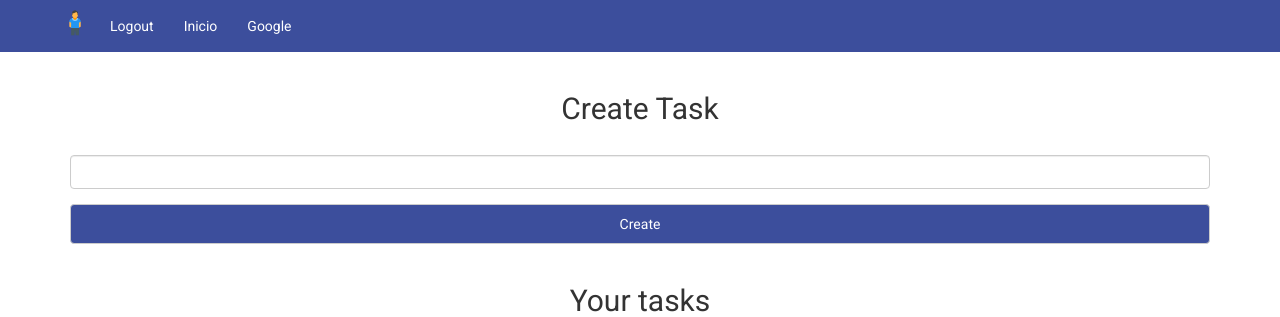
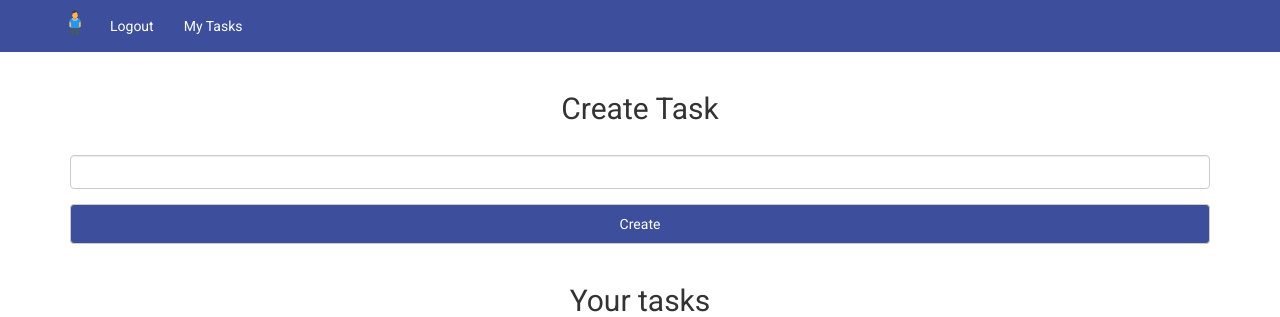
Before and after one commit to sleatherv/TODO-App, a Flask app: page /hello in a window 1280 px wide. Shown: the top 317 px of the page. Run offline with Flask 2, Linux system fonts and the light colour scheme; a user stored in the database is signed in; data that the repository does not hold is empty; some libraries are stand-ins or nearby versions.

Commit message:
Delete google Link

```diff
--- a/app/templates/navbar.html
+++ b/app/templates/navbar.html
@@ -22,9 +22,7 @@
                     <a href="{{ url_for('auth.signup') }}">Signup</a>
                 </li>
                 {% endif %}
-                <li><a href="{{ url_for('index') }}">Inicio</a></li>
-                <li><a href="https://www.google.com" target="_blank">Google</a></li>
-
+                <li><a href="{{ url_for('index') }}">My Tasks</a></li>
             </ul>
         </div>
     </div>
```
